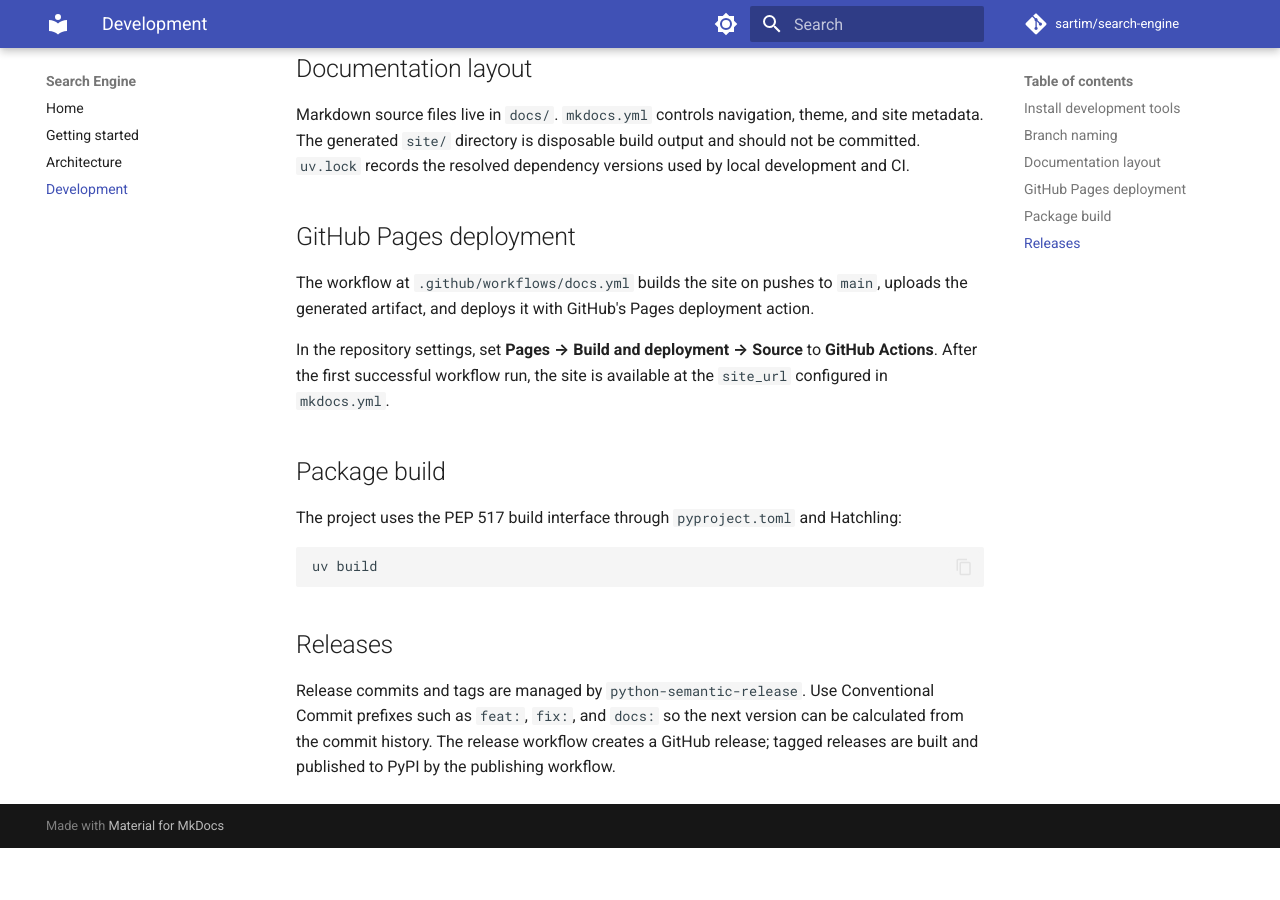
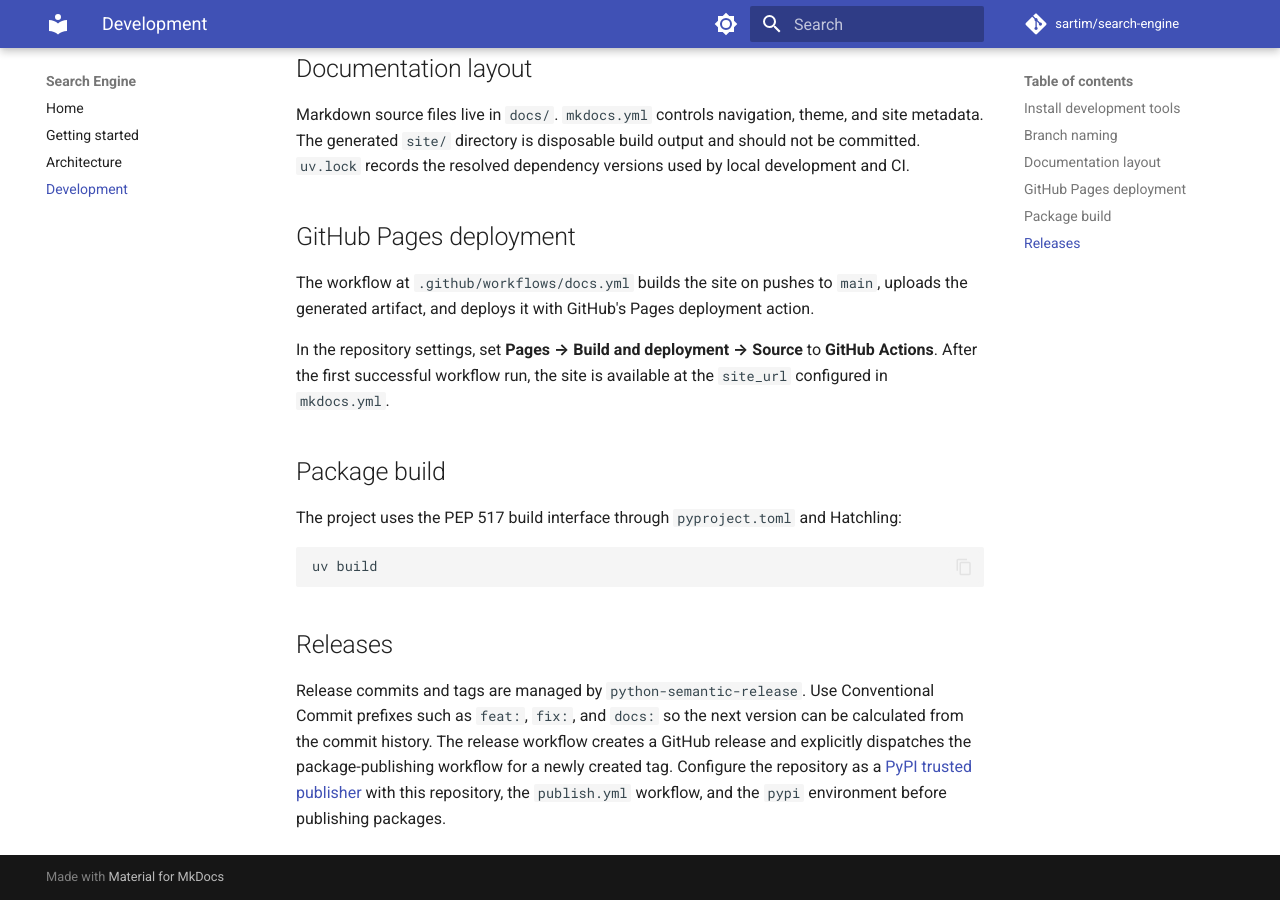
Before and after one commit to sartim/search-engine, an MkDocs documentation site: the page built from docs/development.md, in a window 1280 px wide and 900 px high, scrolled down 726 px. Built offline with MkDocs 1.6.1 and Material for MkDocs 9.7.7, drawn with Linux system fonts in a browser that asks for light colours; comment, search, counter and statistics services are not loaded; before the commit the page ends 1574 px from its top, so only the background shows below that.

Commit message:
Dispatch package publishing after semantic release

```diff
--- a/docs/development.md
+++ b/docs/development.md
@@ -51,4 +51,4 @@ uv build
 
 ## Releases
 
-Release commits and tags are managed by `python-semantic-release`. Use Conventional Commit prefixes such as `feat:`, `fix:`, and `docs:` so the next version can be calculated from the commit history. The release workflow creates a GitHub release; tagged releases are built and published to PyPI by the publishing workflow.
+Release commits and tags are managed by `python-semantic-release`. Use Conventional Commit prefixes such as `feat:`, `fix:`, and `docs:` so the next version can be calculated from the commit history. The release workflow creates a GitHub release and explicitly dispatches the package-publishing workflow for a newly created tag. Configure the repository as a [PyPI trusted publisher](https://pypi.org/manage/account/publishing/) with this repository, the `publish.yml` workflow, and the `pypi` environment before publishing packages.
```
Also changed, not shown: 1 other file.
